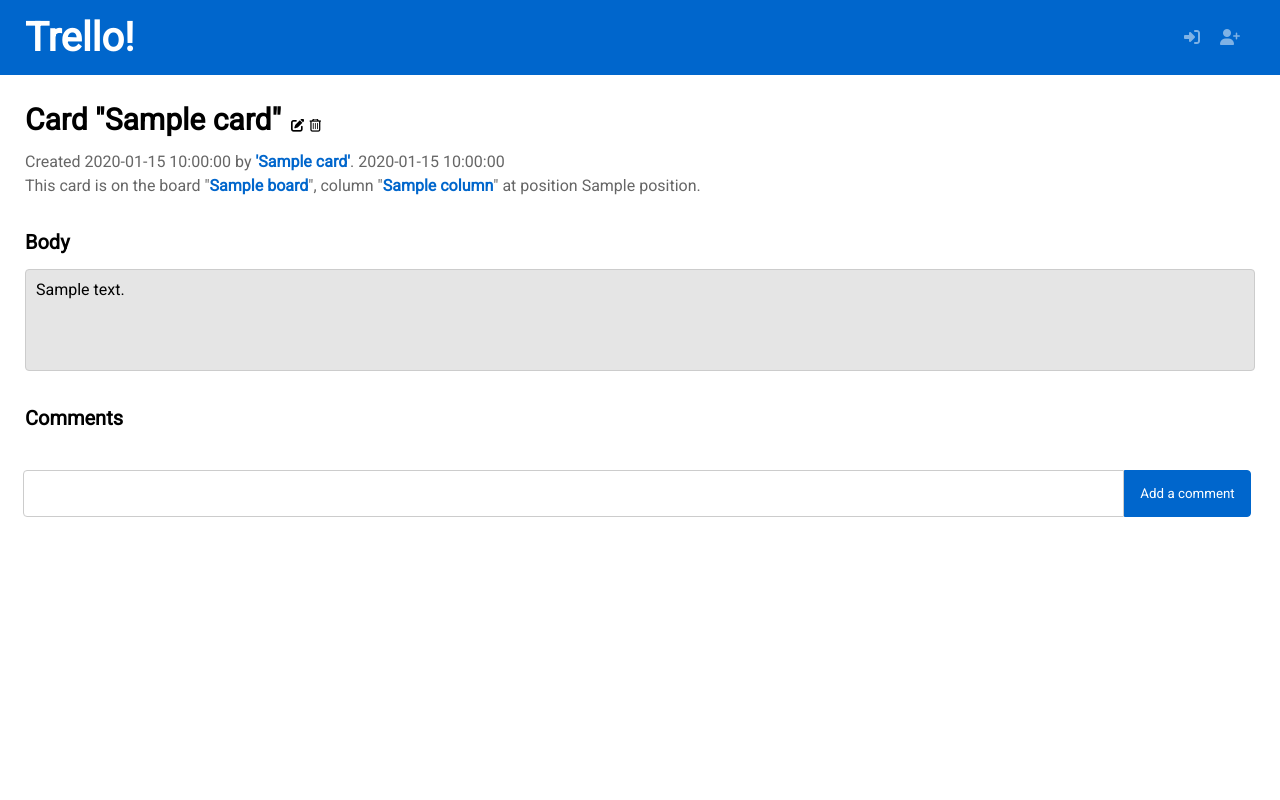
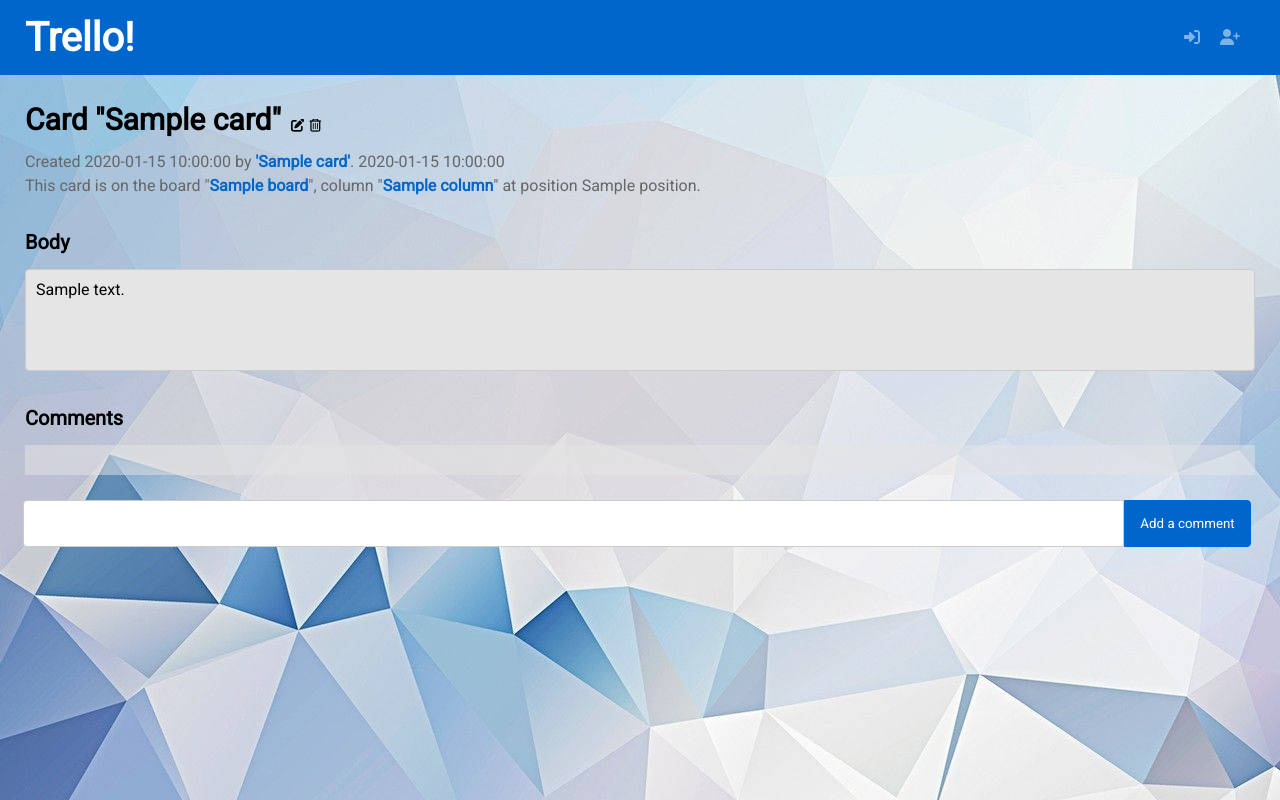
Before and after one commit to etic4/mini-trello-php, a PHP site: template view/view_card.php in a window 1280 px wide. Run offline with PHP 8.4, Linux system fonts and the light colour scheme; the template is opened without the code that fills it: most values are stand-ins (such as "Sample title", 1, 10 or a date in 2020); data that the repository does not hold is empty; some libraries are stand-ins or nearby versions.

Commit message:
feat(background) plus joli!

```diff
--- a/css/styles.css
+++ b/css/styles.css
@@ -40,6 +40,10 @@ input:focus,
 button:focus,
 button:focus:not(:focus-visible) {
     outline: none;
+}
+
+body {
+    background-image: url(../assets/images/blue2.jpg);
 }
 
 
@@ -452,6 +456,7 @@ strong {
 
 .login form {
     margin: auto;
+    background-color: rgba(229, 229, 229, 0.3);
 }
 
 .delete_confirm form,
@@ -813,7 +818,8 @@ article .comment h3 {
 
 .main_comment {
     margin-top: -25px;
-    margin-left: 15px;
+    padding: 15px 5px 15px 20px;
+    background-color: rgba(229, 229, 229, 0.5);
 }
 
 .main_comment .display_one_comment {
```
Also changed, not shown: assets/images/blue1.png (added), assets/images/blue2.jpg (added).
